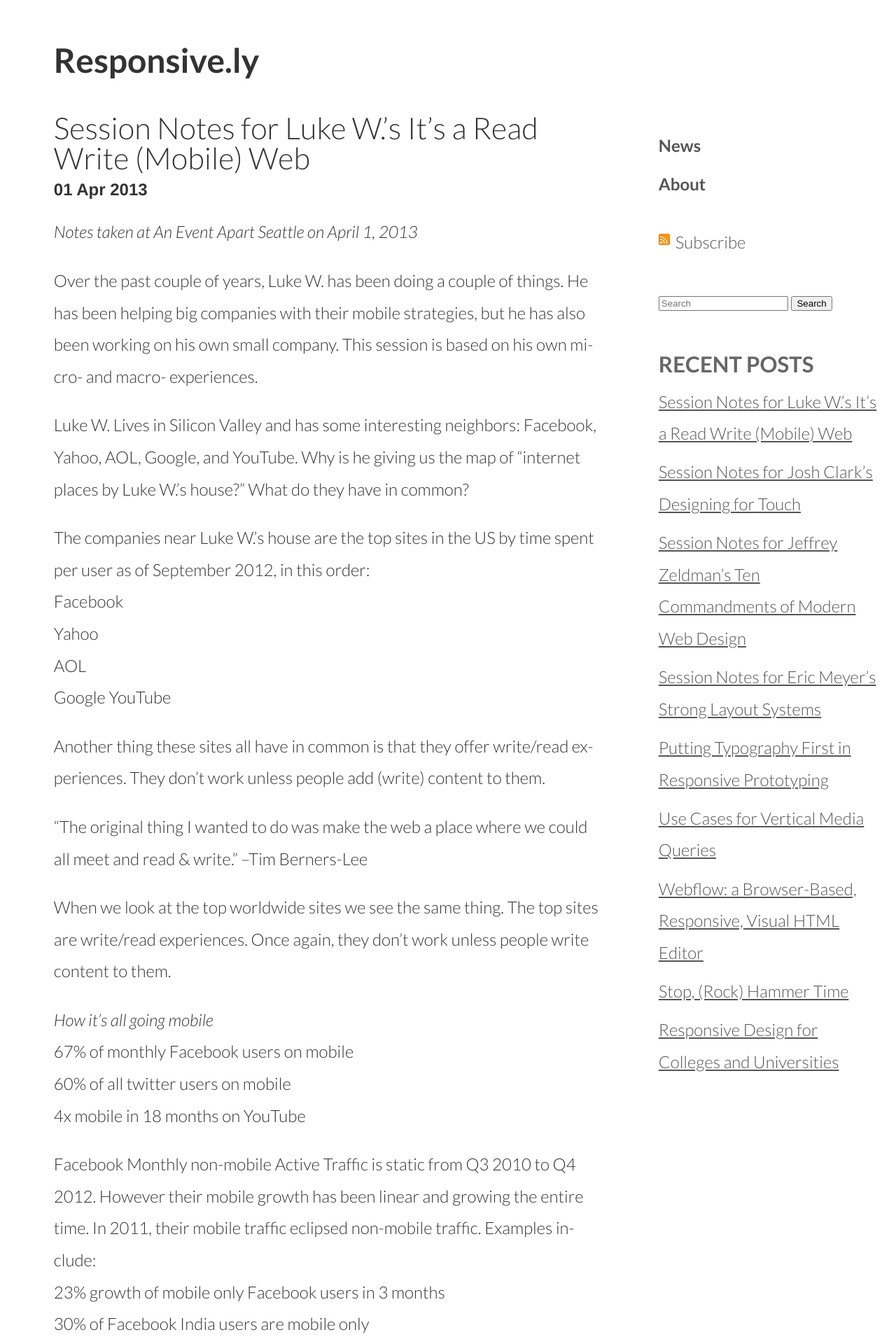
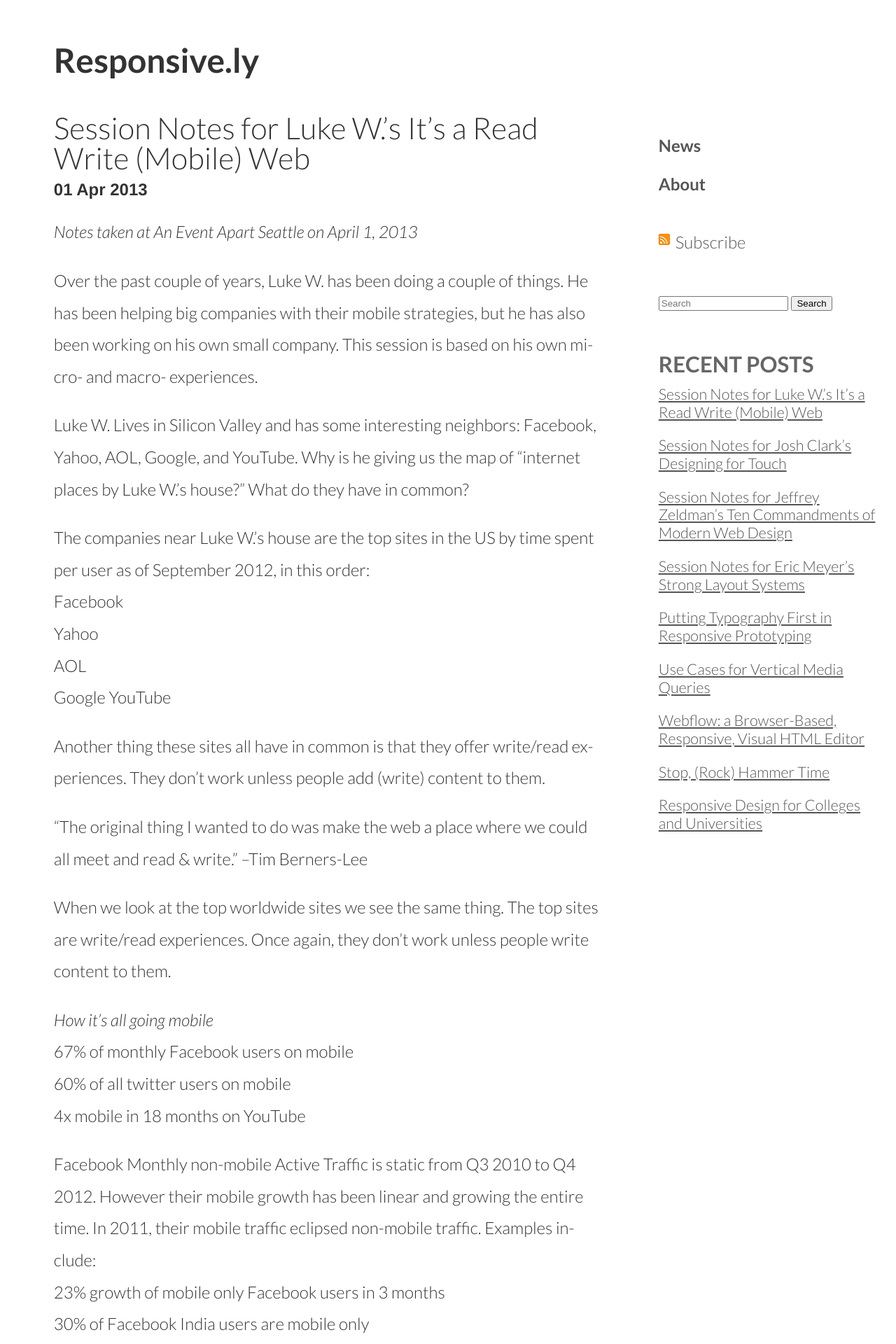
Before and after one commit to thedougco/responsive.ly, a Jekyll site: the page built from index.html, in a window 1280 px wide. Shown: the top 1920 px of the page at 70% size. Built offline with Jekyll 4.4.1, drawn with Linux system fonts in a browser that asks for light colours; nearby versions of some CDN libraries; Markdown is read by kramdown in place of the engine named in the settings; the list of posts is cut into pages by our own code.

Commit message:
fix Recent Posts styles

```diff
--- a/_layouts/default.html
+++ b/_layouts/default.html
@@ -57,7 +57,7 @@
       </form>
     </section>
 
-    <section>
+    <section class="recent-posts">
       <h2>Recent Posts</h2>
       <ul>
         {% for post in site.posts limit:10 %}
--- a/css/site.css
+++ b/css/site.css
@@ -177,6 +177,7 @@ Figure & Fig caption
   .sidebar section,
   .sidebar .section {margin:0 0 2em 0; padding:0;}
   .sidebar .social-links li {margin:0 0 1em;}
+  .recent-posts li {margin:0 0 1em; font-size:0.9em; line-height:1.2em;}
 
   /* FOOTER
      ----------------------------------------------------*/
```
